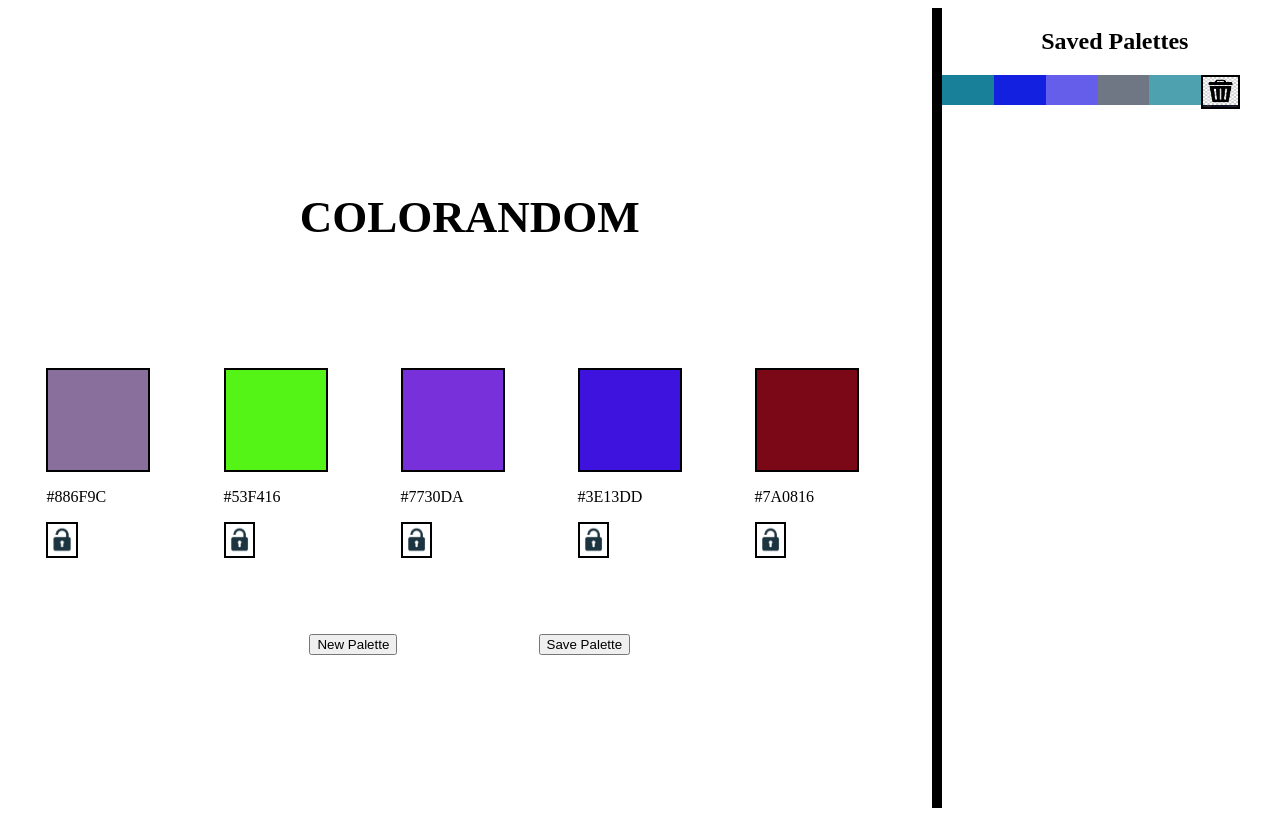
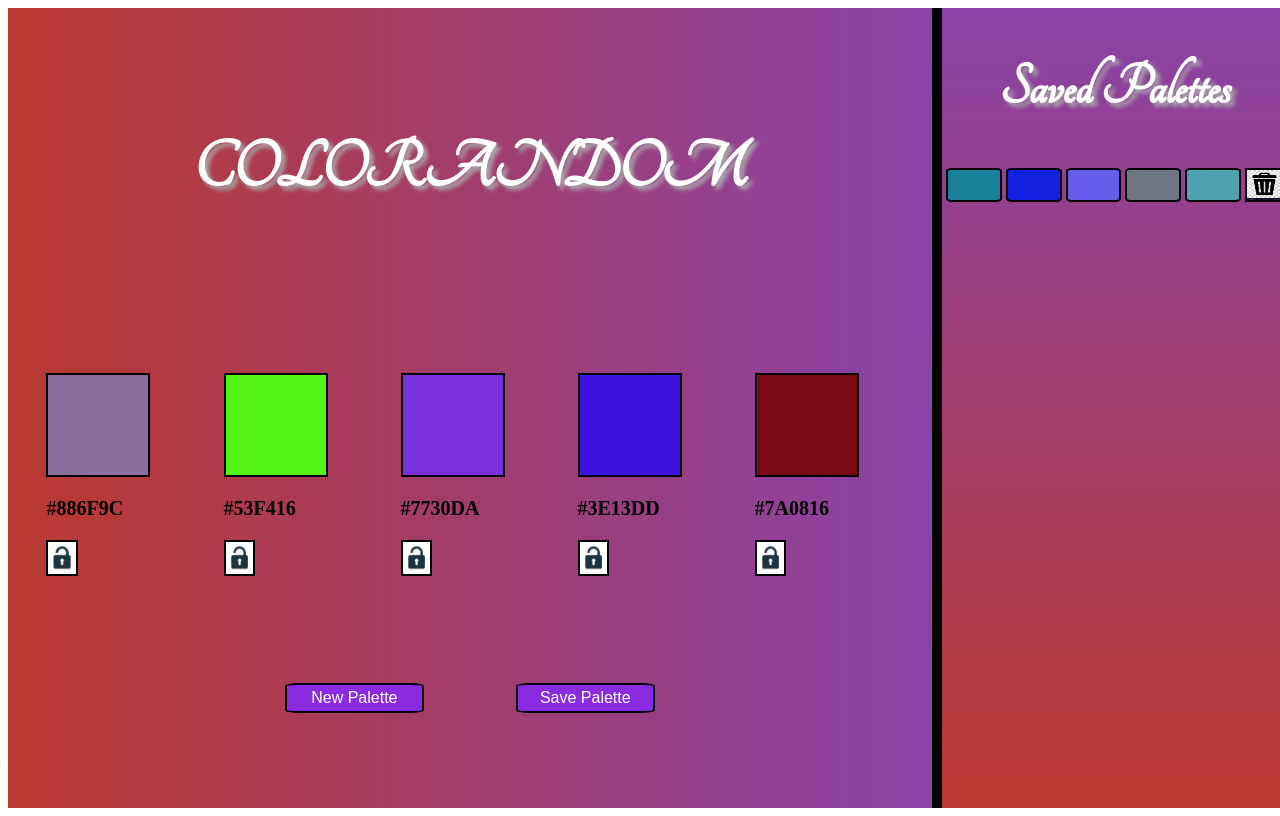
Before and after one commit to KarimAl-Rashdan/coloRandom, a plain HTML site: page index.html in a window 1280 px wide. Both pictures are taken after a click on the button "Save Palette". Drawn offline with Linux system fonts and the light colour scheme.

Commit message:
Add font and background color to webpage

```diff
--- a/index.html
+++ b/index.html
@@ -3,7 +3,7 @@
   <head>
       <meta name="viewport" content="width=device-width, initial-scale=1">
       <link rel="stylesheet" href="styles.css">
-      <link href="" rel="stylesheet">
+      <link href="https://fonts.googleapis.com/css?family=Tangerine" rel="stylesheet">
   </head>
   <body class="background-container">
     <main class="main-container">
--- a/styles.css
+++ b/styles.css
@@ -10,19 +10,21 @@
 .main-container {
   display: flex;
   width: 80%;
-  height:80vh;
+  height:100vh;
   flex-direction: column;
   flex-wrap: wrap;
   align-items: center;
   justify-content: space-around;
+  background: linear-gradient(to left, #8942a8, #ba382f)
 }
 
 h1 {
-  font-size: 45px;
-  font-family: ;
-  color: ;
+  font-size: 70px;
+  font-family: 'Tangerine', serif;
+  color: white;
   margin: 80px;
   justify-content: center;
+  text-shadow: 4px 4px 4px #aaa;
 }
 
 .parent-container {
@@ -38,30 +40,10 @@ h1 {
   height: 120px;
 }
 
-.box-input {
-  display:flex;
-  border:2px solid #000000;
-  flex-direction:row;
-  justify-content: center;
-  width:98%;
-  height: 117px;
-  align-content: space-around;
-  justify-content: flex-end;
-  align-content: center;
-  flex-direction: column;
-  align-items: center;
-}
-
 .color-box {
   height: 100px;
   width: 100px;
   border: 2px solid black;
-}
-
-h3 {
-  font-size: ;
-  font-family: ;
-  color: #000000;
 }
 
 .button-container {
@@ -69,6 +51,17 @@ h3 {
   justify-content:space-around;
   width:50%;
   padding: 50px;
+  height: 30px;
+}
+
+button {
+  background-color: blueviolet;
+  color: white;
+  border: 2px solid black;
+  border-radius: 10%;
+  line-height: 1.5;
+  width: 30%;
+  font-size: medium;
 }
 
 img {
@@ -85,12 +78,18 @@ aside > .main-container {
   margin: 10px
 }
 
-.side-bar-container > h2{
-  font-size: 35px
-  color: #000000;
-  display: flex;
+h2 {
+  font-size: 60px;
+  color: white;
   margin: 54 0px;
   justify-content: center;
+  font-family: 'Tangerine', serif;
+  text-shadow: 4px 4px 4px #aaa;
+}
+
+p {
+  font-size: 20px;
+  font-weight: bold;
 }
 
 .side-bar-container {
@@ -101,6 +100,7 @@ aside > .main-container {
   flex-direction: column;
   align-items: center;
   justify-content: flex-start;
+  background: linear-gradient(to bottom, #8942a8, #ba382f)
 }
 
 .palette-details {
@@ -108,11 +108,14 @@ aside > .main-container {
   height: 50px;
   display: flex;
   flex-direction: row;
+  justify-content: space-evenly;
 }
 
 .mini-palette {
   width: 15%;
   height: 30px;
+  border: 2px solid black;
+  border-radius: 10%;
 }
 
 .trash-can {
```
